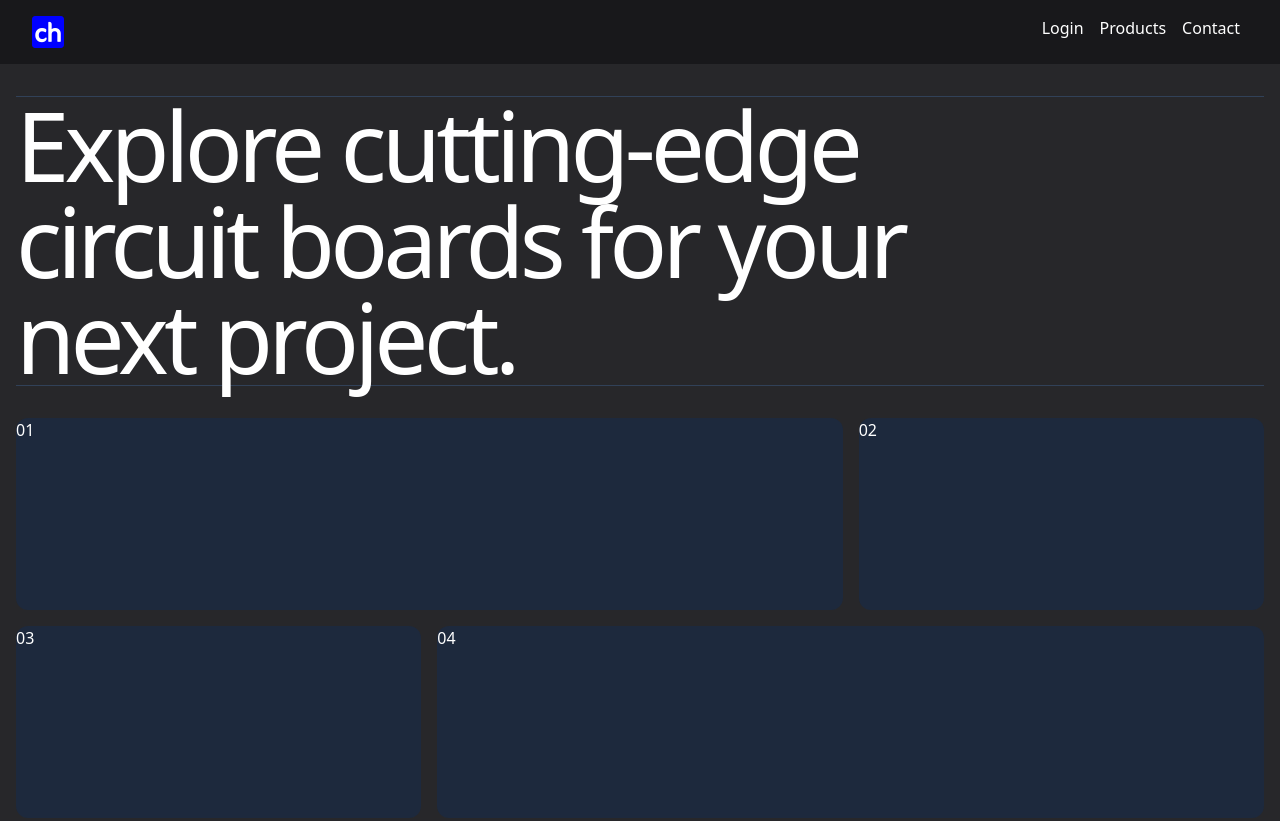
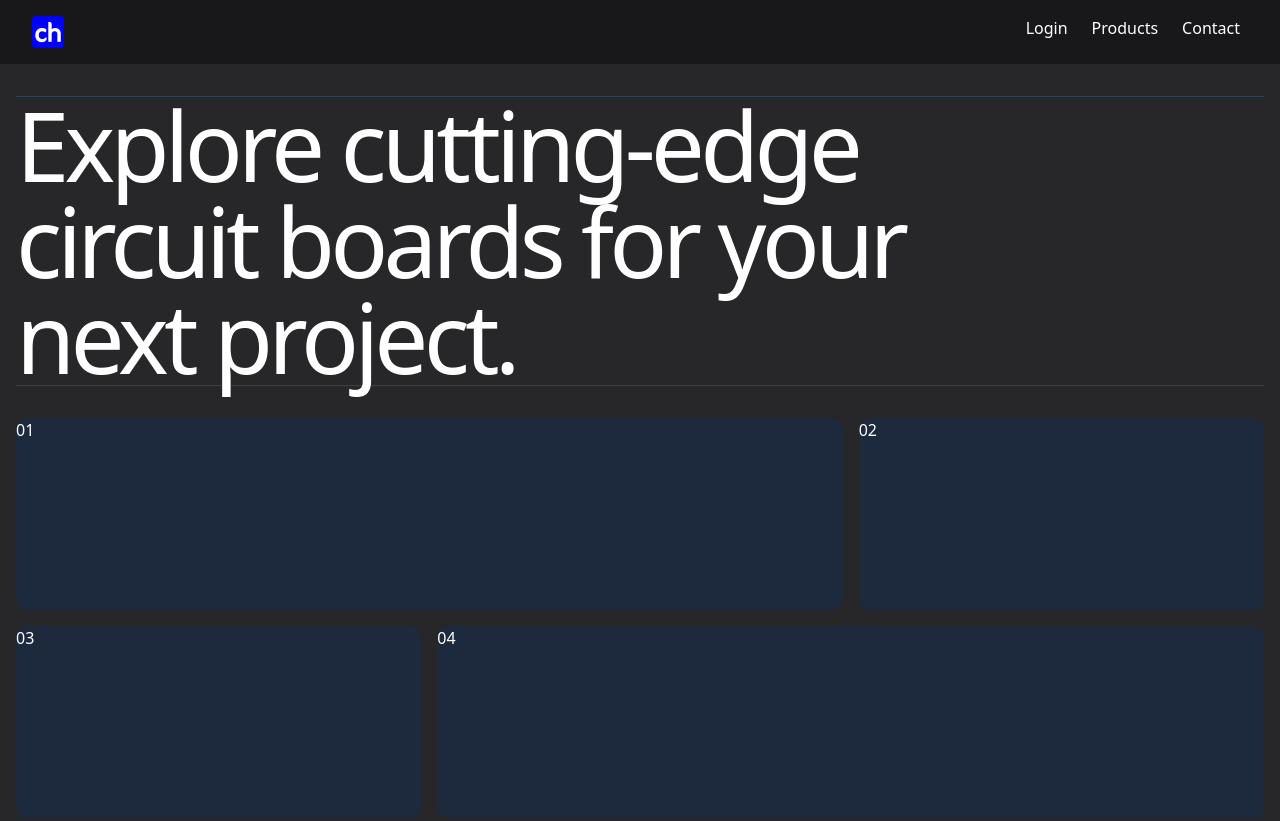
Before and after one commit to hayesmg03/tailwind-demo, a plain HTML site: page src/index.html in a window 1280 px wide. Shown: the top 821 px of the page. Drawn offline with Linux system fonts and the light colour scheme.

Commit message:
updated readme

```diff
--- a/src/index.html
+++ b/src/index.html
@@ -13,19 +13,22 @@
 <body class="bg-zinc-800">
   <nav class="justify-between flex bg-zinc-900 p-4">
     <img class="mx-4" src="/favicon-32x32.png" alt="image">
-    <!-- hide these in smaller window sizes, add breakpoint -->
+    <!-- hide these in smaller window sizes, add breakpoin.t -->
     <!-- that reveals them at larger window sizes. -->
-    <ul class="justify-between mx-4 inline-flex text-white">
+    <ul class="justify-between mx-4 gap-2 inline-flex text-white">
+      <!-- hover stopped working. -->
       <li><a href="" class="hover:bg-blue-700 rounded-xl p-2">Login</a></li>
       <li><a href="" class="hover:bg-blue-700 rounded-xl p-2">Products</a></li>
       <li><a href="" class="hover:bg-blue-700 rounded-xl p-2">Contact</a></li>
     </ul>
   </nav>
+  <!-- Main attention-grabbing hero section. -->
   <div id="hero" class="m-4 my-8">
     <hr class="border-slate-700">
     <h1 class="text-white tracking-tighter text-4xl w-112 lg:text-8xl lg:w-224">Explore cutting-edge circuit boards for your next project.</h1>
     <hr class="border-slate-700">
   </div>
+  <!-- Grid of product cards. -->
   <div id="main-grid" class="text-white grid grid-cols-3 gap-4 m-4">
     <div class="col-span-2 bg-slate-800 rounded-xl h-48">01</div>
     <div class="bg-slate-800 rounded-xl h-48">02</div>
@@ -44,6 +47,5 @@
       <p class="text-blue-300">Lorem ipsum dolor sit amet consectetur adipisicing elit. Enim eligendi soluta ipsam quis voluptatem quia, recusandae illo commodi facere vitae id modi, ratione voluptates, et laudantium quo? Quis, aperiam similique?</p>
     </div>
   </div>
-
 </body>
 </html>
```
Also changed, not shown: src/output.css, 1 other file.
